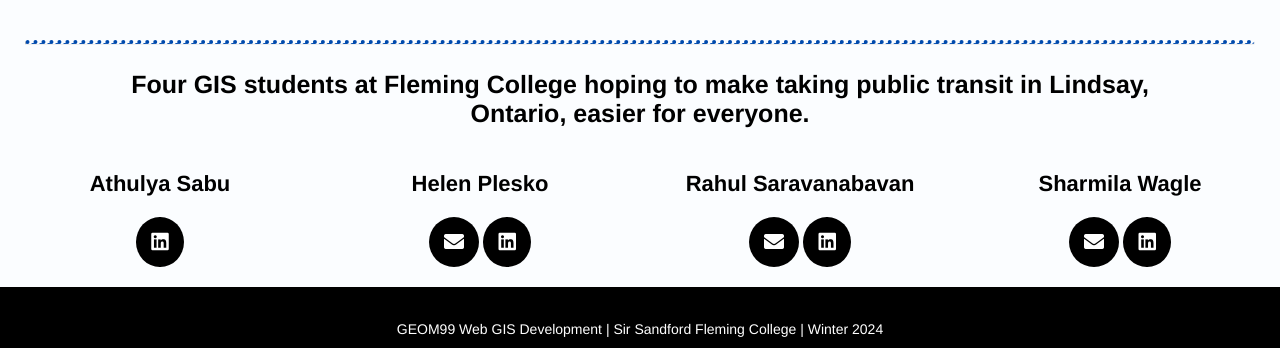
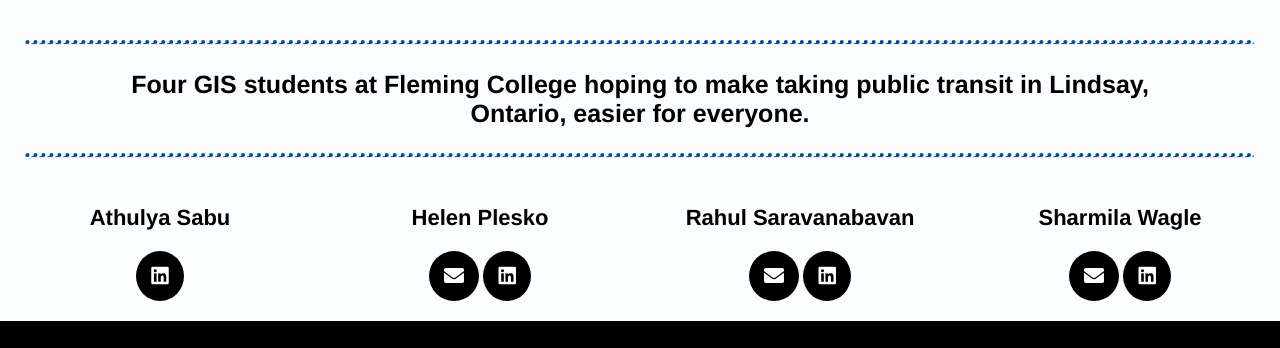
Before and after one commit to helenplesko/web2lindsaytransit, a plain HTML site: page team.html in a window 1280 px wide. Shown: the part 302-650 px from the top of the page. Drawn offline with Linux system fonts and the light colour scheme.

Commit message:
adding hr

```diff
--- a/team.html
+++ b/team.html
@@ -68,6 +68,8 @@
     <h2>Four GIS students at Fleming College hoping to make taking public transit in Lindsay, Ontario, easier for everyone.</h2>
 </div>
 
+<hr class="rounded">
+
 <div class="row">
 	<div class="column">
 		<h3>Athulya Sabu</h3>
```
